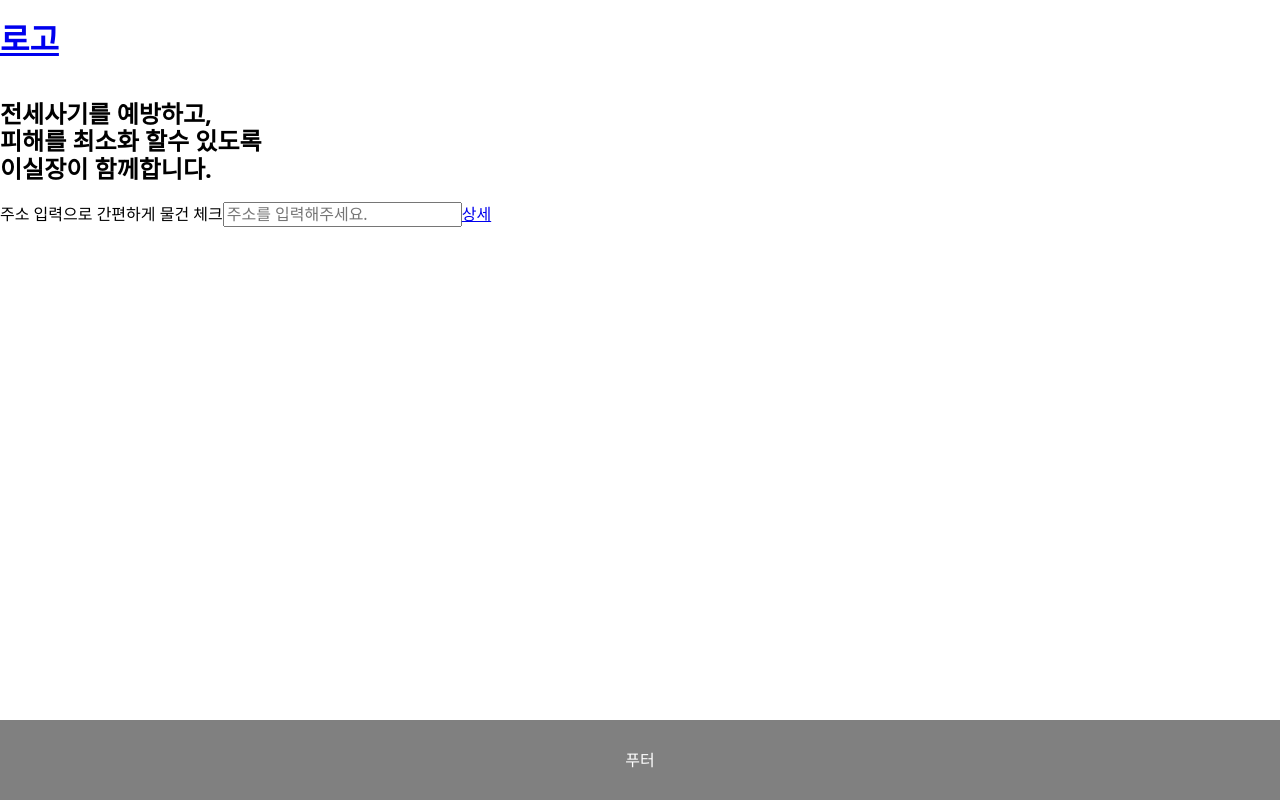
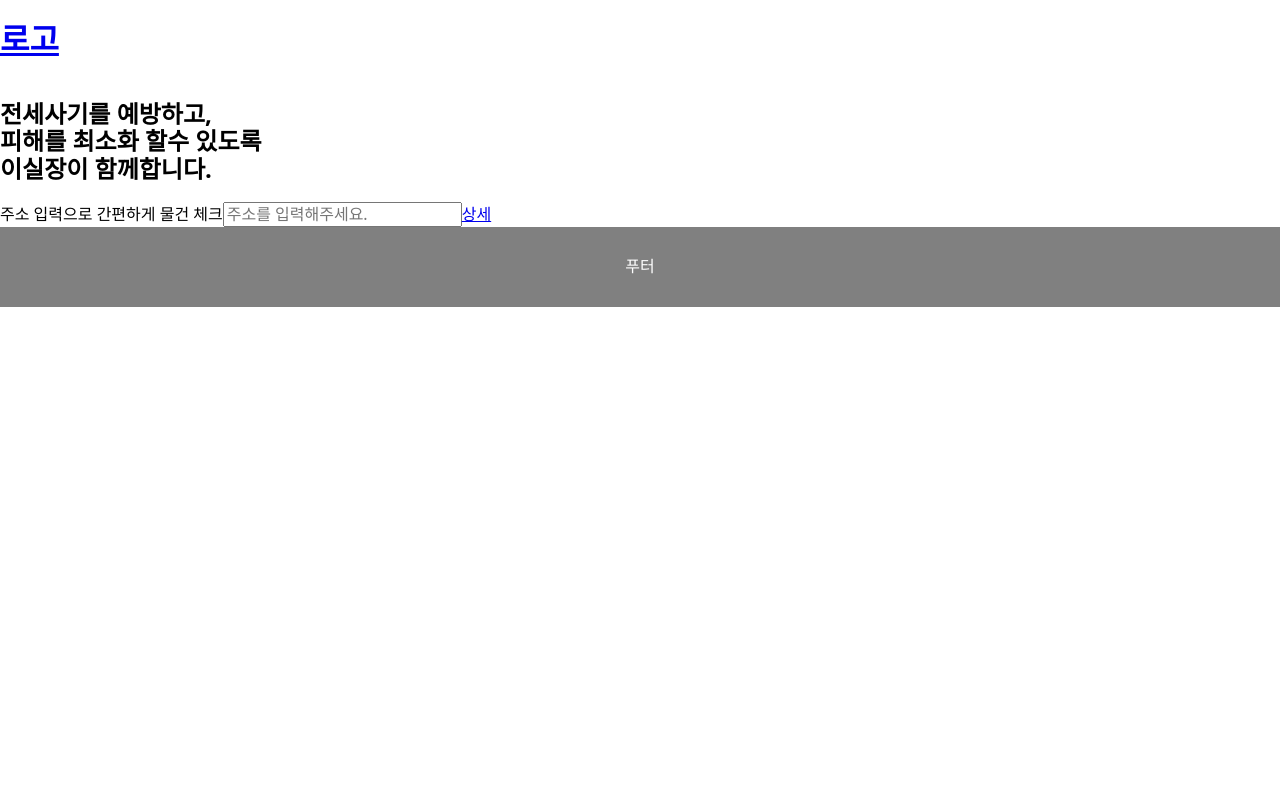
Before and after one commit to gimso2x/test15, a Next.js app: page / in a window 1280 px wide. Built offline with nearby package versions, Linux system fonts and the light colour scheme.

Commit message:
Update Layout.module.scss

```diff
--- a/src/components/common/Layout/Layout.module.scss
+++ b/src/components/common/Layout/Layout.module.scss
@@ -2,6 +2,7 @@
   display: flex;
   flex-direction: column;
   min-height: 100vh;
+  min-height: -webkit-fill-available;
 }
 .main {
   flex: 1;
```
